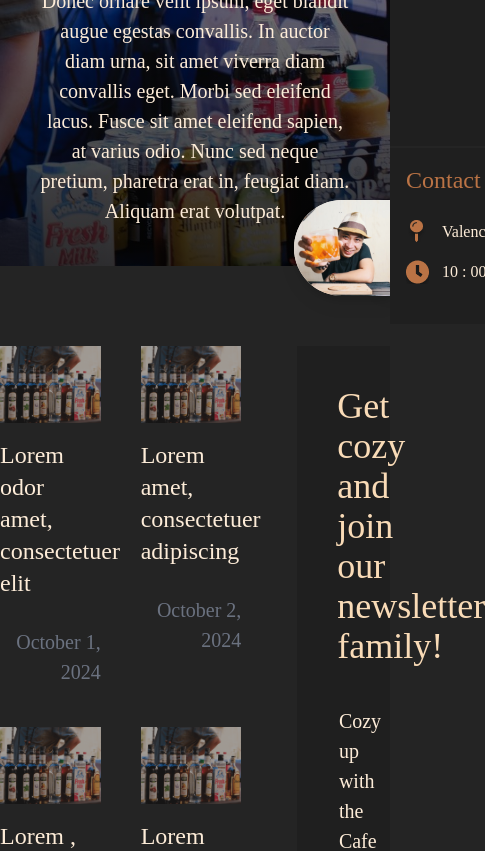
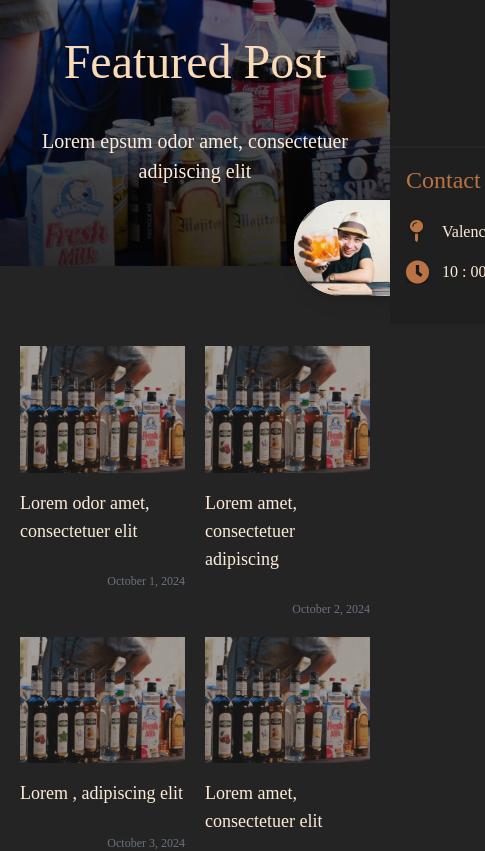
Before and after one commit to Skrill-ie/coffee-mystika, a Vue app: page /blog in a window 390 px wide. Shown: the part 520-1371 px from the top of the page, 485 px wide, since content can reach past the window. Built offline with nearby package versions, Linux system fonts and the light colour scheme.

Commit message:
finished blog modal and ui adjustments

```diff
--- a/src/App.vue
+++ b/src/App.vue
@@ -42,10 +42,26 @@ export default {
   methods: {
     toggleSidebar() {
       this.openSidebar = !this.openSidebar;
+      if(this.openSidebar)
+        this.preventBodyScroll(true);
+      else
+        this.preventBodyScroll(false);
     },
     toggleModal(){
       this.openModal = !this.openModal;
-    }
+      if(this.openModal)
+        this.preventBodyScroll(true);
+      else
+        this.preventBodyScroll(false);
+    },
+    preventBodyScroll(disable) {
+      const body = document.body;
+      if (disable) {
+        body.style.overflow = "hidden"; // Disable scrolling
+      } else {
+        body.style.overflow = ""; // Reset overflow to default
+      }
+    },
   },
 }
 </script>
--- a/src/components/Blog.vue
+++ b/src/components/Blog.vue
@@ -3,21 +3,21 @@
       <HeroSectionMain :heroImage="heroImage" :mainText="mainText" :subText="subText" :paragraphText="paragraphText"/>
     </div>
     <div class="container py-20 mx-auto pb-10">
-      <div class="grid gap-14 grid-cols-3">
-        <div class="w-full max-w-5xl col-span-2"> <!--divide section 1-->
-          <ul class="grid gap-10 grid-cols-2 grid-rows-2">
+      <div class="grid gap-5 xl:gap-14 lg:grid-cols-3">
+        <div class="w-full max-w-5xl lg:col-span-2 px-5 lg:pl-10"> <!--divide section 1-->
+          <ul class="grid gap-5 lg:gap-10 grid-cols-2 grid-rows-2">
             <li v-for="(blog, index) in blogs" :key="'blog'+index">
               <div @click="toggleBlogModal(blog)">
                 <div><img :src="blog.blogImage" class="size-full"></div>
-                <div class="text-2xl text-text-paragraph font-radley text-left pt-4">{{ blog.title }}</div>
-                <div class="text-sm text-right text-gray-500 font-radley pt-7">{{ blog.date }}</div>
+                <div class="text-lg lg:text-2xl text-text-paragraph font-radley text-left pt-4 text-ellipsis">{{ blog.title }}</div>
+                <div class="text-xs lg:text-sm text-right text-gray-500 font-radley pt-7">{{ blog.date }}</div>
               </div>
             </li>
           </ul>
         </div>
-        <div class=""> <!--divide section 2-->
-          <div class="text-sm sticky top-36">
-            <div class=" bg-black-secondary w-full font-radley pl-10 pr-10 pb-10">
+        <div class="lg:col-span-1"> <!--divide section 2-->
+          <div class="text-sm lg:sticky lg:top-36">
+            <div class=" bg-black-secondary w-full font-radley px-5 lg:px-10 pb-10">
               <div class="pt-10 text-center lg:text-start">
                 <p class="text-4xl mb-10 font-radley text-text-title">Get cozy and join our newsletter family!</p>
                 <p class="w-3/4 lg:w-full mx-auto text-text-paragraph">Cozy up with the Cafe Mystika Newsletter — get the latest news, special deals, and secret coffee notes brewed just for you!</p>
@@ -36,7 +36,7 @@
         </div>
       </div>
     </div>
-  <BlogModal :showBlogModal="showBlogModal" :currentBlog="currentBlog"  @close="toggleBlogModal" />
+  <BlogModal :showBlogModal="showBlogModal" :currentBlog="currentBlog"  @close-blog-modal="closeBlogModal" />
   </template>
 
   <script>
@@ -69,10 +69,20 @@
       toggleBlogModal(blog) {
         this.currentBlog = blog;
         this.showBlogModal = true;
+        this.preventBodyScroll(true);
       },
       closeBlogModal() {
         this.currentBlog = {};
         this.showBlogModal = false;
+        this.preventBodyScroll(false);
+      },
+      preventBodyScroll(disable) {
+        const body = document.body;
+        if (disable) {
+          body.style.overflow = "hidden"; // Disable scrolling
+        } else {
+          body.style.overflow = ""; // Reset overflow to default
+        }
       },
     }
   };
--- a/src/components/sub-component/BlogModal.vue
+++ b/src/components/sub-component/BlogModal.vue
@@ -1,8 +1,20 @@
 <template>
-  <div v-if="showBlogModal" class="fixed inset-0 flex items-center justify-center z-50">
-    <div class="bg-black-secondary w-full relative h-screen bg-opacity-50">
-
-      <div class="bg-black-secondary rounded-lg shadow-lg max-w-3xl w-full z-10 m-auto">{{ currentBlog }}</div>
+  <div v-if="showBlogModal" class="fixed inset-0 flex items-center justify-center z-50 font-radley overflow-y-auto">
+    <div class="bg-black-secondary w-full relative h-screen bg-opacity-50 flex">
+      <div class="bg-black-secondary rounded-lg shadow-lg max-w-3xl w-full z-10 m-auto relative">
+        <div class="font-imFell absolute h-80 w-full justify-center flex flex-col space-y-5 items-center px-5 md:px-10 z-20">
+          <span class="text-5xl text-text-title">{{currentBlog.title}}</span>
+          <span class="text-text-divider text-2xl">{{ currentBlog.date }}</span>
+        </div>
+        <div class="h-80 w-full bg-black-secondary bg-opacity-50 absolute z-10"></div>
+        <div class="h-80 bg-fixed bg-cover bg-no-repeat bg-center" :style="{ backgroundImage: `url(${currentBlog.blogImage})`}"></div>
+        <div class="px-5 lg:px-10 mt-20 pb-20">
+          <div class= "text-text-paragraph mb-20 text-left indent-8">{{ currentBlog.content }}</div>
+          <button @click="$emit('close-blog-modal')" class="px-4 py-2 bg-button-active rounded-md hover:bg-orange-400 transition w-full text-text-paragraph">
+            Close
+          </button>
+        </div>
+      </div>
     </div>
   </div>
 </template>
@@ -15,7 +27,6 @@ export default {
       required: true, // The parent must pass this prop
     },
     currentBlog:{},
-
   },
 }
 </script>
--- a/src/components/sub-component/Footer.vue
+++ b/src/components/sub-component/Footer.vue
@@ -18,7 +18,7 @@
                         <li class="mb-3"><span class="inline-flex justify-start w-full"><img class="mr-5" src="../../assets/icons/Vector-3.png" alt="">+639 - 0000 - 000</span></li>
                     </ul>
                 </div>
-                <div class="col-span-4 md:col-span-1 xl:col-span-4 order-2 md:order-3 pr-10 lg:px-10 py-10 xl:py-0">
+                <div class="col-span-4 md:col-span-1 xl:col-span-4 order-2 md:order-3 xl:pr-10 lg:px-10 py-10 xl:py-0">
                     <div class="text-3xl mb-10 text-text-title text-left px-5 xl:px-0">We're Here</div>
                     <div class="flex xl:justify-center ">
                         <iframe
--- a/src/components/sub-component/HeroSectionMain.vue
+++ b/src/components/sub-component/HeroSectionMain.vue
@@ -1,13 +1,13 @@
 <template>
     <div class="h-screen bg-cover bg-right-bottom md:bg-center bg-fixed" :style="{ backgroundImage: `url(${heroImage})` }">
         <div class="bg-blackOverlay">
-            <div class="container mx-auto h-screen pb-10 px-10">
+            <div class="container mx-auto h-screen pb-10 px-5 lg:px-10">
               <div class="relative h-full">
                 <div class="md:text-left absolute inset-x-0 bottom-0 font-radley">
-                    <div class="text-5xl lg:text-xl text-text-title">{{ mainText }}</div>
-                    <div class="text-sm text-text-paragraph w-full md:w-1/2 ">
+                    <div class="text-5xl lg:text-xl text-text-title mb-10">{{ mainText }}</div>
+                    <div class="text-sm text-text-paragraph w-full lg:w-1/2 ">
                       <p class="mb-10">{{ subText }}</p>
-                      <p class="" v-if="paragraphText">{{ paragraphText }}</p>
+                      <p class="hidden lg:block" v-if="paragraphText">{{ paragraphText }}</p>
                     </div>
                 </div>
                 </div>
--- a/src/components/sub-component/NavBar.vue
+++ b/src/components/sub-component/NavBar.vue
@@ -121,10 +121,12 @@ export default {
     },
     toggleSidebar() {
       this.$emit('toggle-sidebar');
+
     },
     toggleModal(currentPageType) {
       this.currentPageType = currentPageType;
       this.$emit('toggle-modal');
+
     },
   },
   mounted() {
--- a/src/components/sub-component/SocialIcon.vue
+++ b/src/components/sub-component/SocialIcon.vue
@@ -8,10 +8,10 @@
 
       <div
         :class="[
-        'fixed bottom-4 right-4 bg-stone-900 my-5 text-white rounded-lg shadow-lg transition-transform duration-300 w-11/12 sm:w-5/6 lg:w-1/4 z-20',
+        'fixed bottom-4 right-4 bg-stone-900 my-5 text-white rounded-lg shadow-lg transition-transform duration-300 w-96 z-20 justify-items-center',
         isSocialsOpen ? 'translate-x-0' : 'translate-x-full'
       ]">
-        <div class="flex mx-5 my-3 pl-5 space-x-5">
+        <div class="flex mx-5 my-3 space-x-5 pr-10">
           <div><a target="_blank" :href="socialInstagram"><img class="w-14" src="../../assets/icons/instagram.png"></a></div>
           <div><a target="_blank" :href="socialYoutube"><img class="w-14" src="../../assets/icons/youtube.png"></a></div>
           <div><a target="_blank" :href="socialFacebook"><img class="w-14" src="../../assets/icons/facebook.png"></a></div>
@@ -53,4 +53,7 @@ export default {
   animation: shine 1.5s infinite;
 
 }
+.social-container{
+  width: 45rem;
+}
 </style>
```
